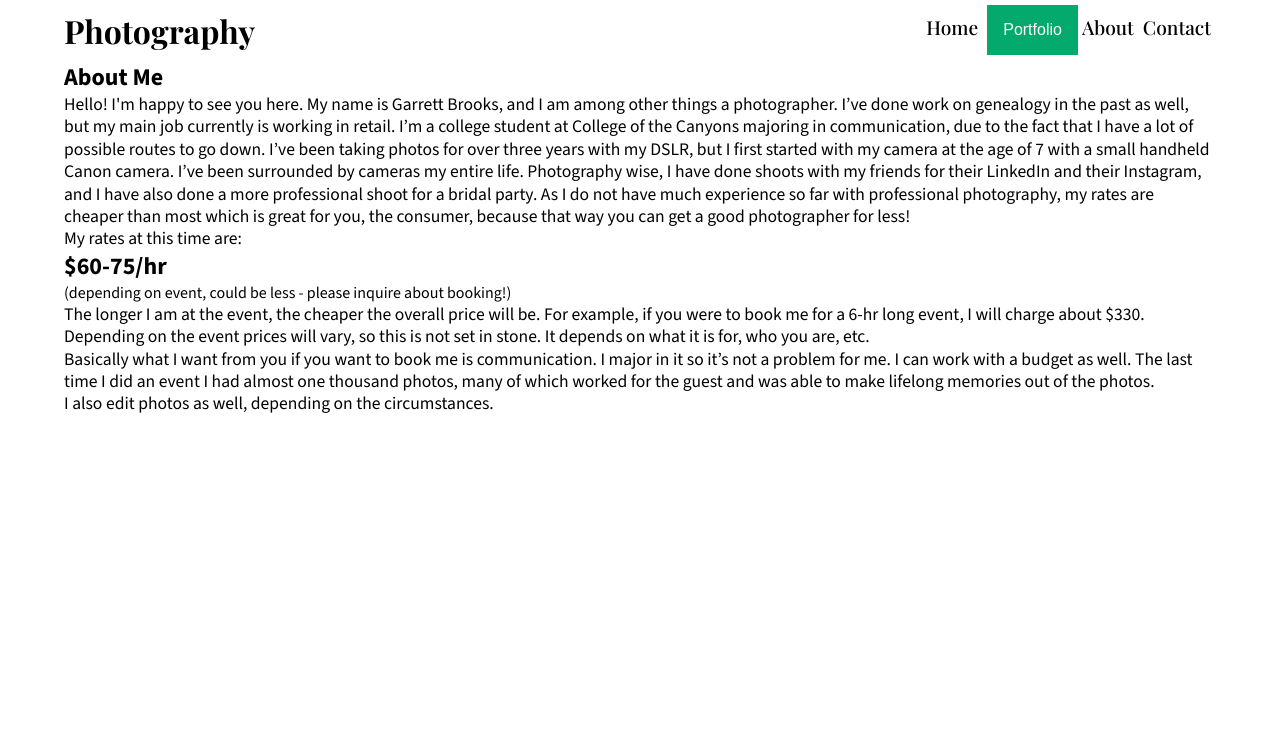
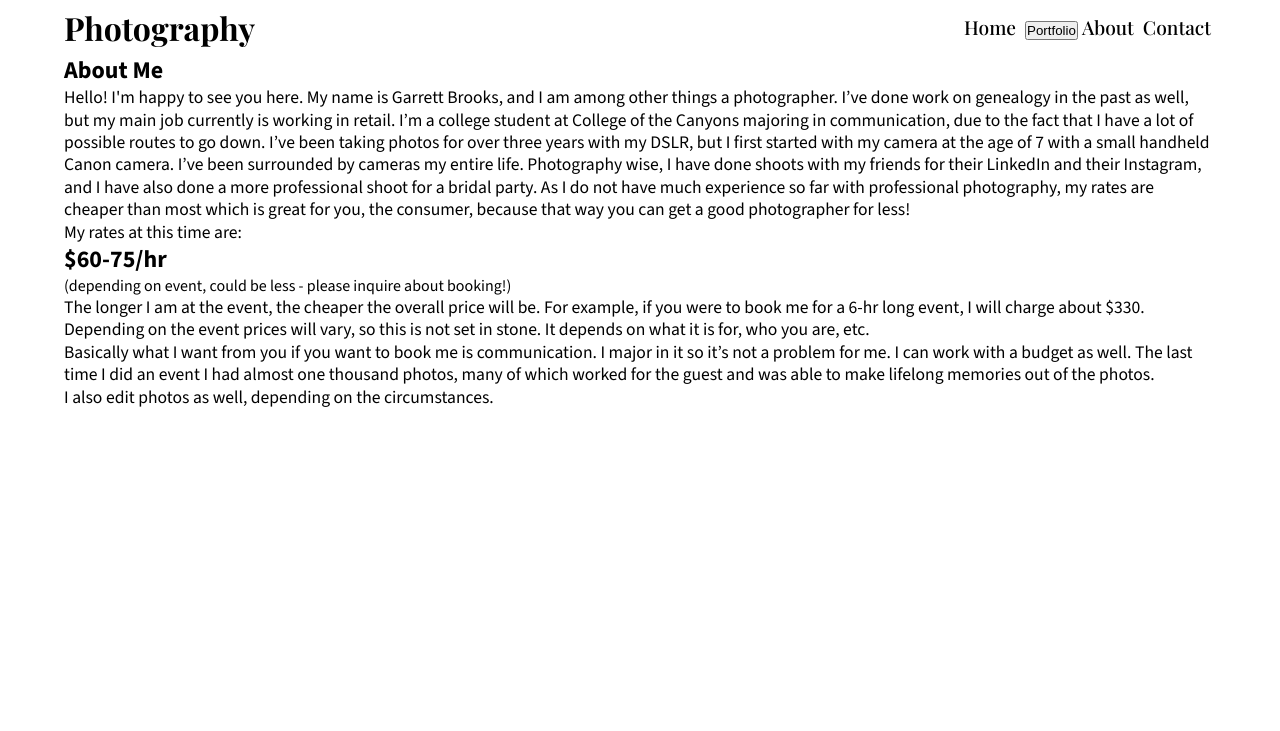
Before and after one commit to brooksfromla/Photography-Website, a plain HTML site: page about.html in a window 1280 px wide. Shown: the top 731 px of the page. Drawn offline with nearby package versions, Linux system fonts and the light colour scheme; a script that the page names is missing; a web font is replaced by a local one.

Commit message:
testing  dropdown

```diff
--- a/about.html
+++ b/about.html
@@ -14,11 +14,11 @@
                     <nav class="main-nav">
                         <a href="index.html">Home</a>
                         <style>
+                            <style>
  .dropbtn {
-                              background-color: #04AA6D;
-                              color: white;
+   background-color: #FFFFFF;
+   color: black;
    padding: 16px;
-                              font-size: 16px;
    border: none;
  }
 
```
Lines whose indentation alone changed are shown as unchanged.
